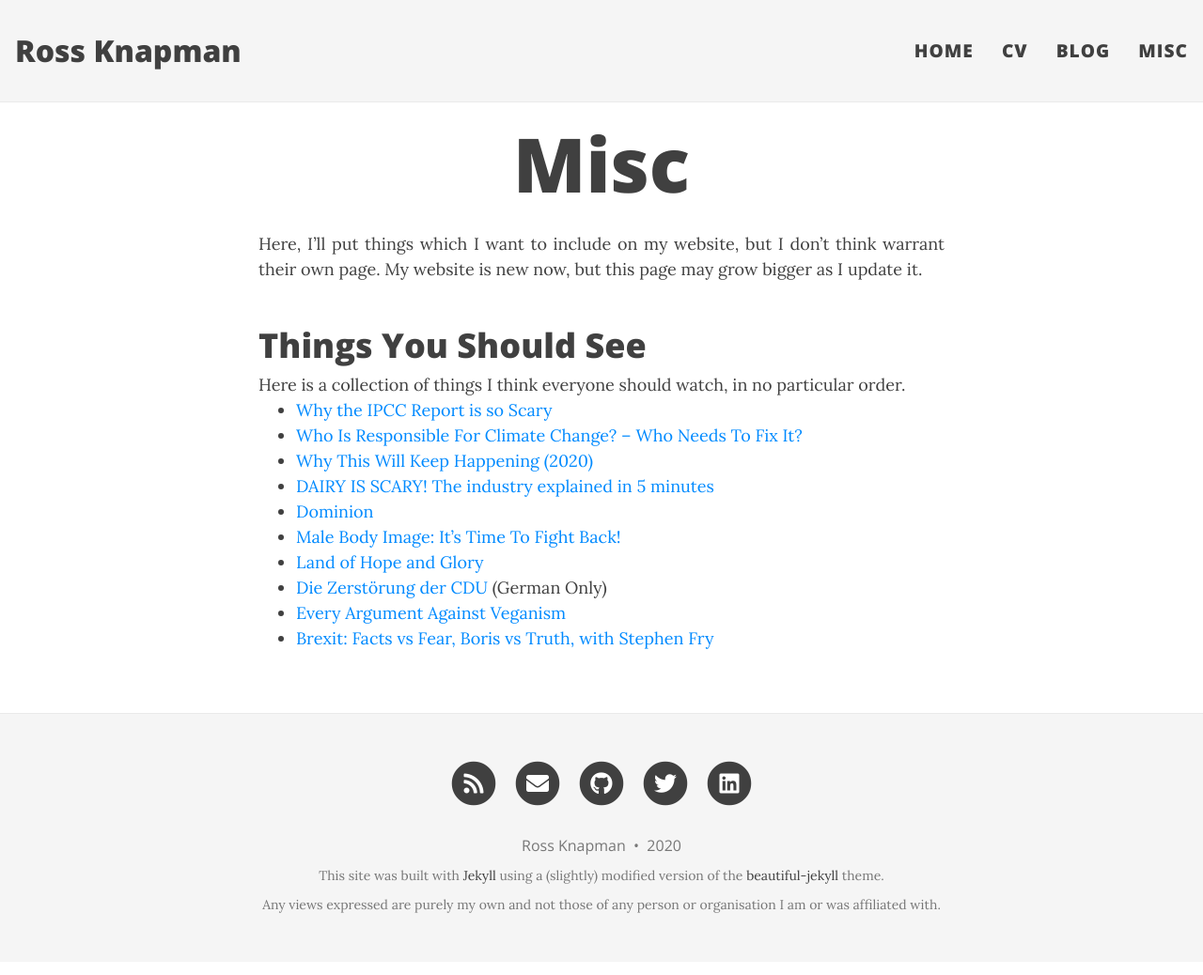
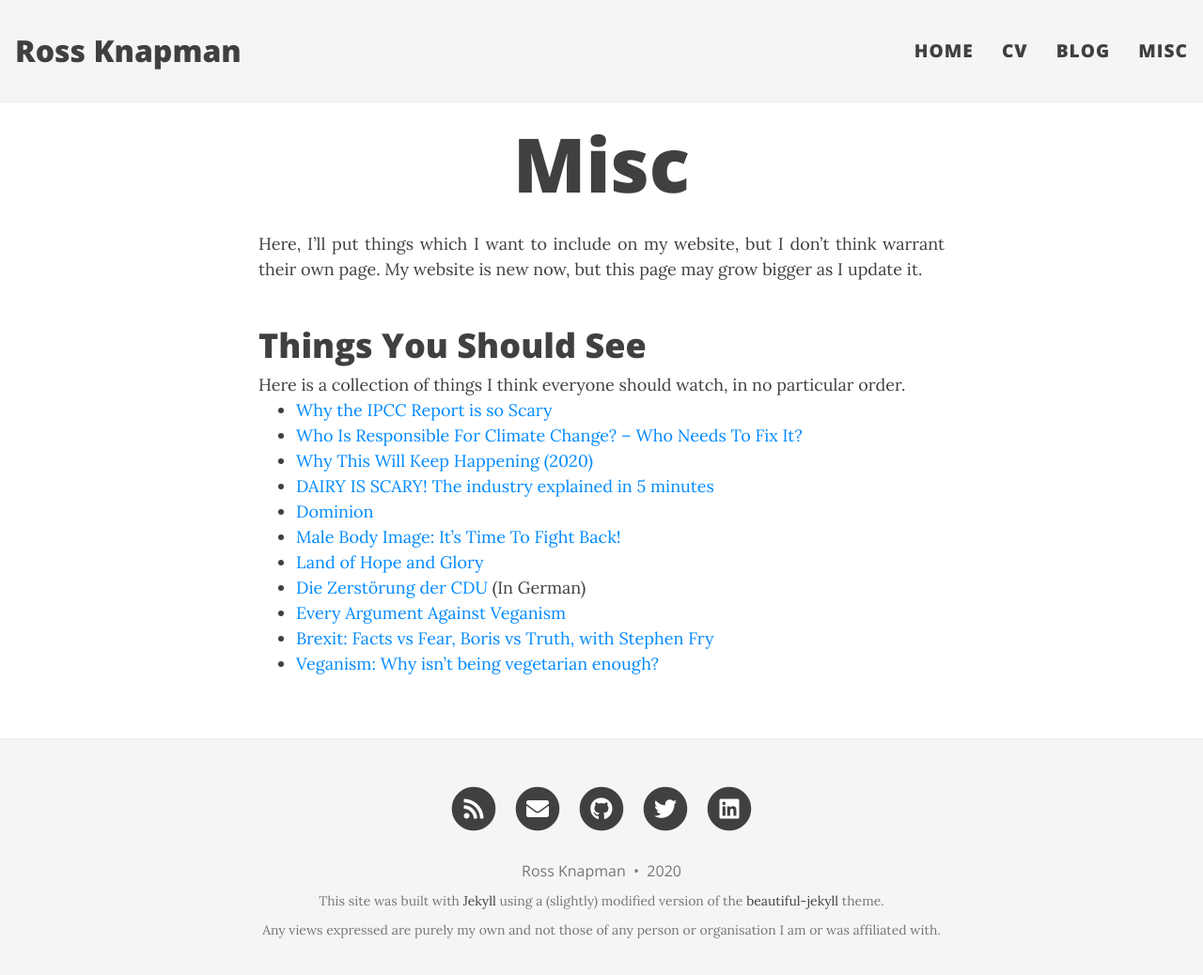
Before and after one commit to RossKnapman/PersonalWebsiteSource, a Jekyll site: the page built from misc.md, in a window 1280 px wide and 1051 px high. Shown: the top 1038 px of the window at 94% size. Built offline with Jekyll 4.4.1, drawn with Linux system fonts in a browser that asks for light colours; nearby versions of some CDN libraries.

Commit message:
Minor changes

```diff
--- a/misc.md
+++ b/misc.md
@@ -14,9 +14,10 @@
 - [Who Is Responsible For Climate Change? – Who Needs To Fix It?](https://www.youtube.com/watch?v=ipVxxxqwBQw)
 - [Why This Will Keep Happening (2020)](https://youtu.be/agNhEAVWtHY)
 - [DAIRY IS SCARY! The industry explained in 5 minutes](https://www.youtube.com/watch?v=UcN7SGGoCNI)
-- [Dominion](https://www.dominionmovement.com/watch)
+- [Dominion](https://youtu.be/LQRAfJyEsko)
 - [Male Body Image: It's Time To Fight Back!](https://www.youtube.com/watch?v=M49vu0C9Euk)
 - [Land of Hope and Glory](https://www.youtube.com/watch?v=dvtVkNofcq8)
-- [Die Zerstörung der CDU](https://www.youtube.com/watch?v=4Y1lZQsyuSQ) (German Only)
+- [Die Zerstörung der CDU](https://www.youtube.com/watch?v=4Y1lZQsyuSQ) (In German)
 - [Every Argument Against Veganism](https://www.youtube.com/watch?v=byTxzzztRBU)
 - [Brexit: Facts vs Fear, Boris vs Truth, with Stephen Fry](https://www.youtube.com/watch?v=UYonSZ8s3_o)
+- [Veganism: Why isn't being vegetarian enough?](https://youtu.be/pUsqS1k8Bu0)
```
